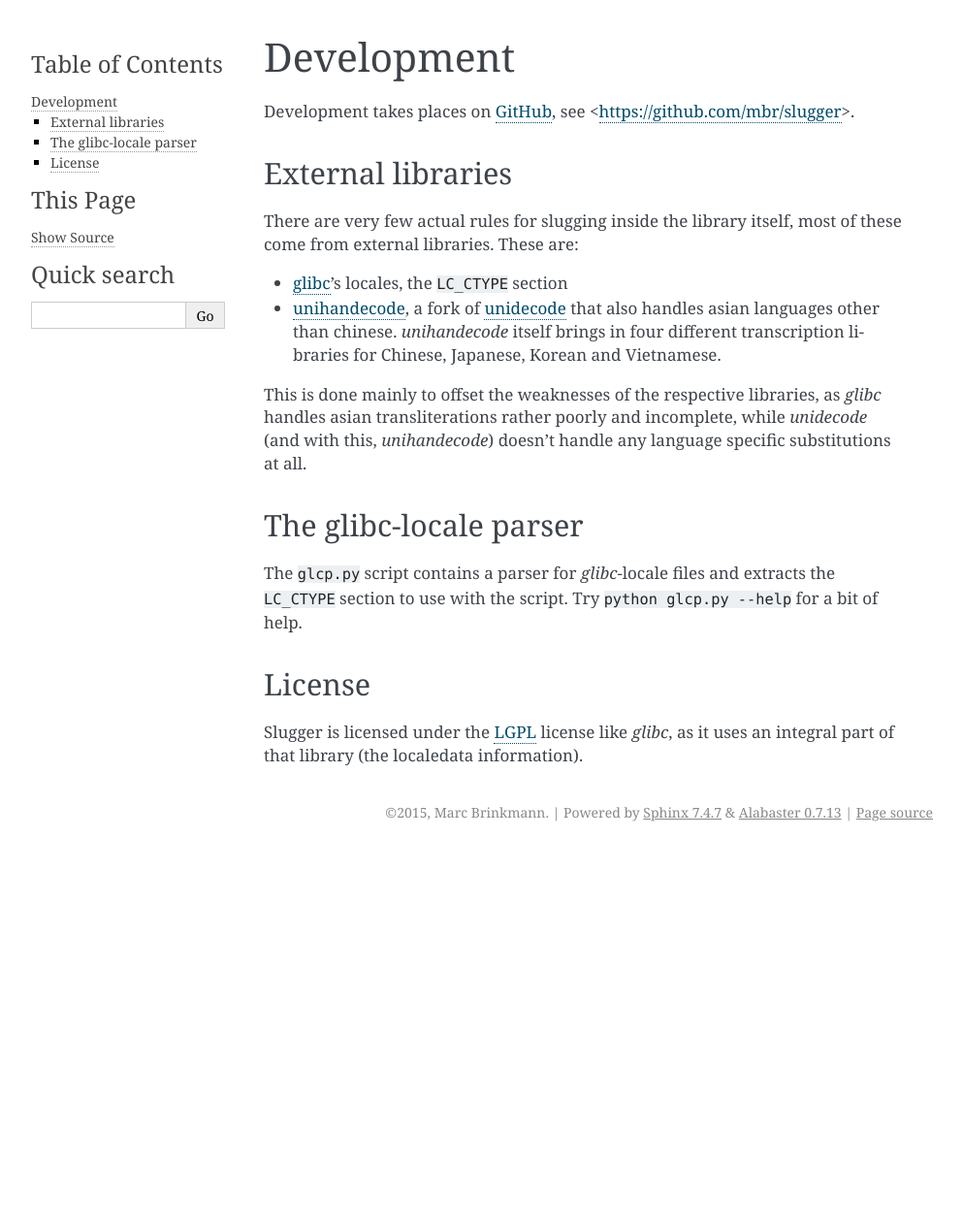
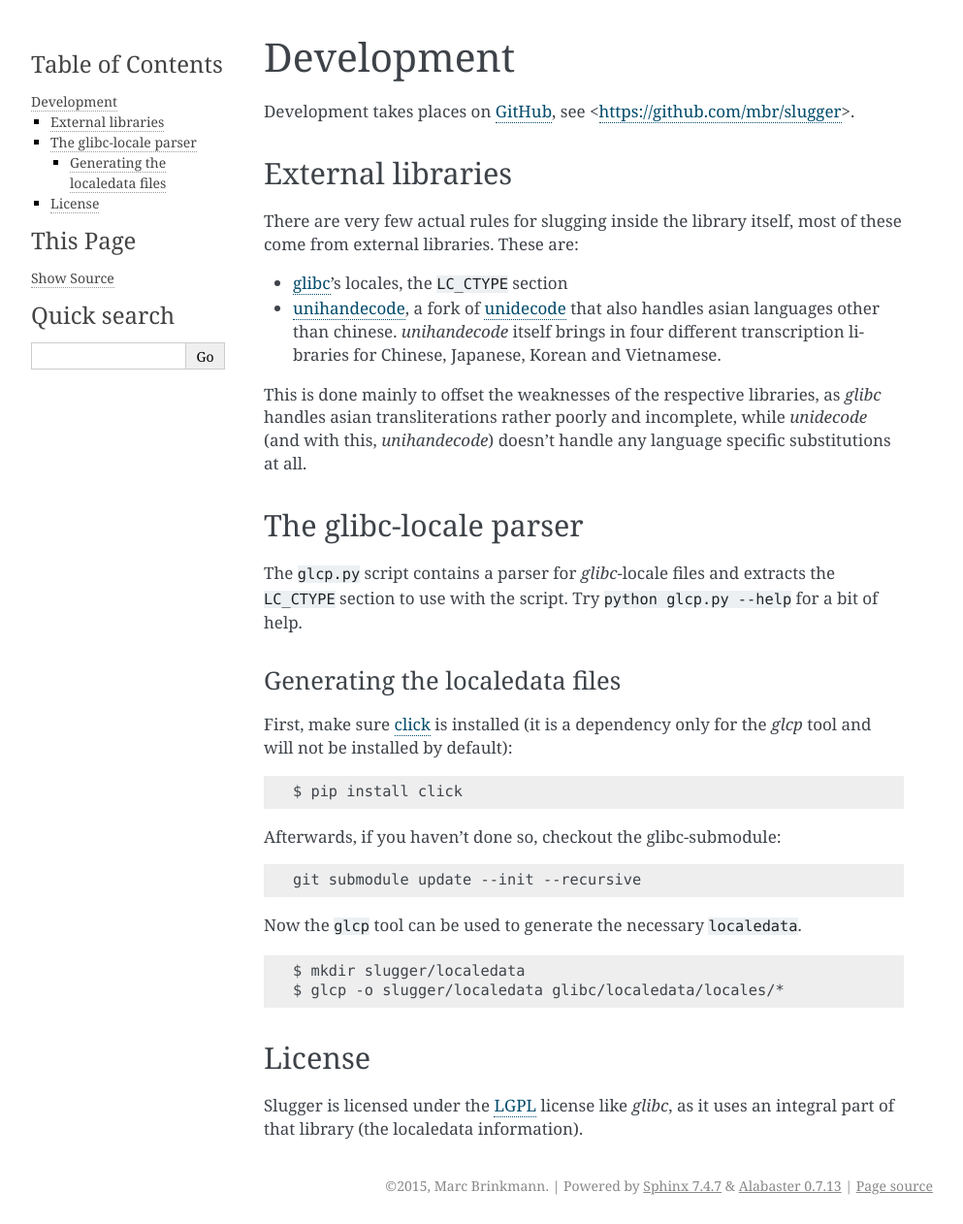
Before and after one commit to mbr/slugger, a Sphinx documentation site: the page built from docs/development.rst, in a window 1280 px wide. Shown: the whole page at 97% size, without its empty margins (148-1141 px from the left). Built offline with Sphinx 7.4.7, drawn with Linux system fonts in a browser that asks for light colours; before the commit the page ends 900 px from its top, so only the background shows below that.

Commit message:
Updated development docs on info how to generate localedata.

```diff
--- a/docs/development.rst
+++ b/docs/development.rst
@@ -32,6 +32,30 @@ the ``LC_CTYPE`` section to use with the script. Try ``python glcp.py --help``
 for a bit of help.
 
 
+Generating the localedata files
+~~~~~~~~~~~~~~~~~~~~~~~~~~~~~~~
+
+First, make sure `click <http://click.pocoo.org>`_ is installed (it is a
+dependency only for the `glcp` tool and will not be installed by default):
+
+.. code-block:: sh
+
+   $ pip install click
+
+Afterwards, if you haven't done so, checkout the glibc-submodule:
+
+.. code-block:: sh
+
+   git submodule update --init --recursive
+
+Now the ``glcp`` tool can be used to generate the necessary ``localedata``.
+
+.. code-block:: sh
+
+   $ mkdir slugger/localedata
+   $ glcp -o slugger/localedata glibc/localedata/locales/*
+
+
 License
 -------
 
```
